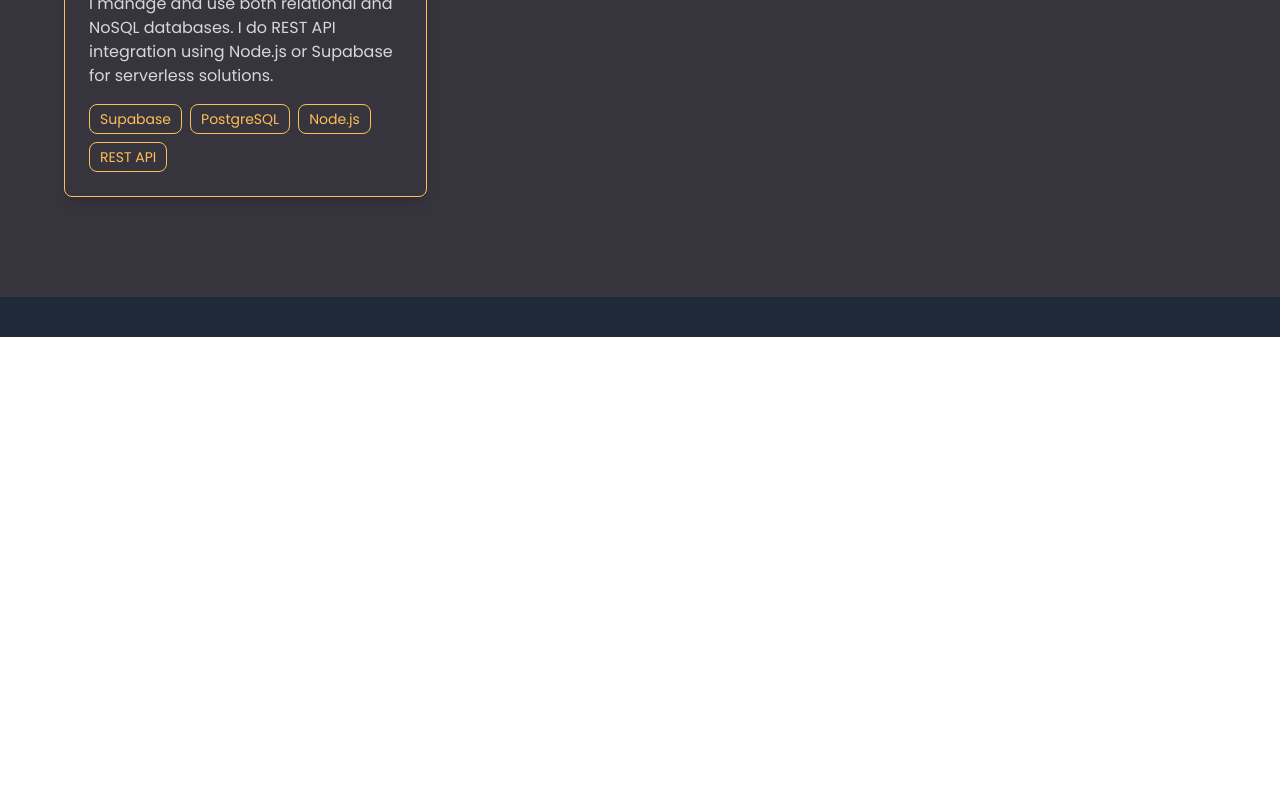
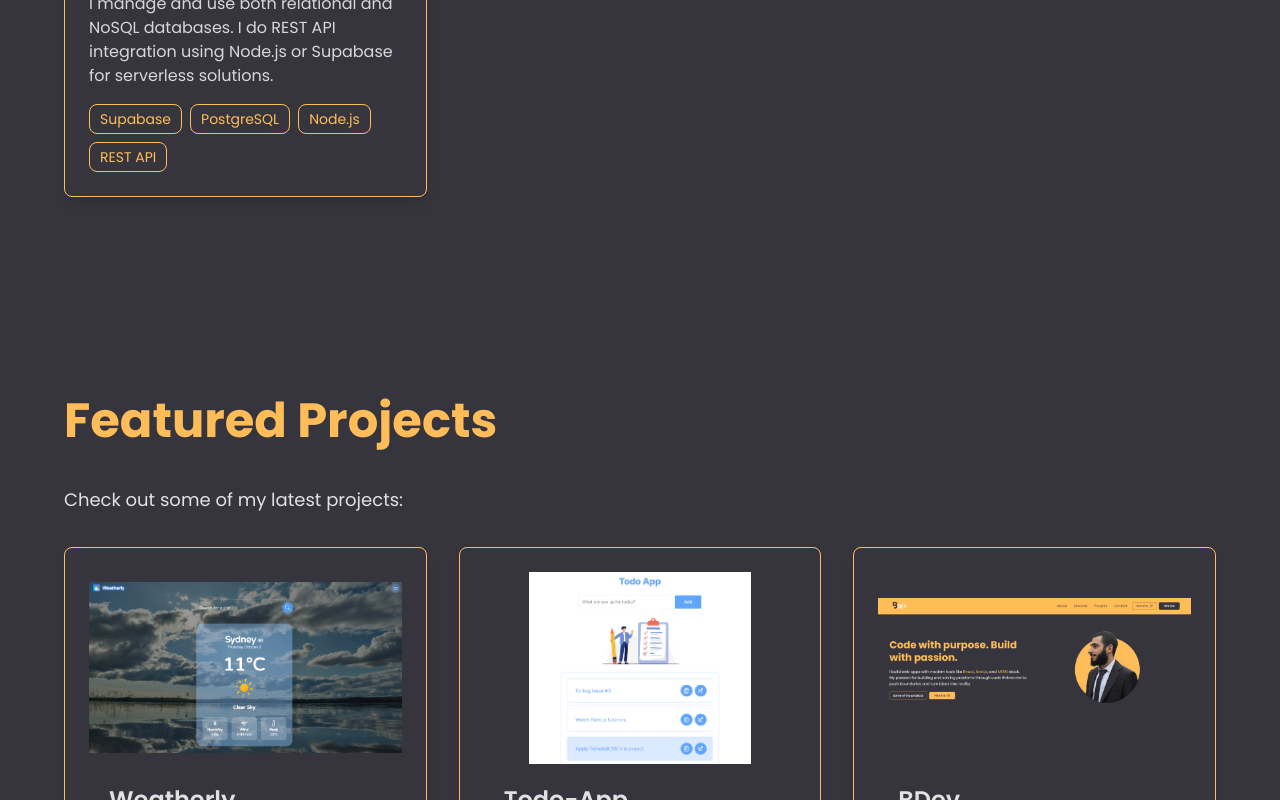
Before and after one commit to baraa-elhajj/BDev, a React (Vite) app: page / in a window 1280 px wide. Shown: the part 2000-2800 px from the top of the page. Before the commit the page ends 2337 px from the top, so only its background shows below. Built offline with nearby package versions, Linux system fonts and the light colour scheme.

Commit message:
Include projects component

```diff
--- a/src/App.jsx
+++ b/src/App.jsx
@@ -3,6 +3,7 @@ import Home from "./components/Home";
 import Services from "./components/Services";
 import Navbar from "./components/Navbar";
 import { useEffect } from "react";
+import Projects from "./components/Projects";
 
 function App() {
   useEffect(() => {
@@ -16,6 +17,7 @@ function App() {
         <Home />
         <About />
         <Services />
+        <Projects />
         <footer className="bg-gray-800 p-5"></footer>
       </div>
     </>
--- a/src/components/Services.jsx
+++ b/src/components/Services.jsx
@@ -1,5 +1,5 @@
 import React from "react";
-import { Database, Server, Code, Component, LayoutGrid } from "lucide-react";
+import { Database, Server, Code, LayoutGrid } from "lucide-react";
 
 const services = [
   {
```
